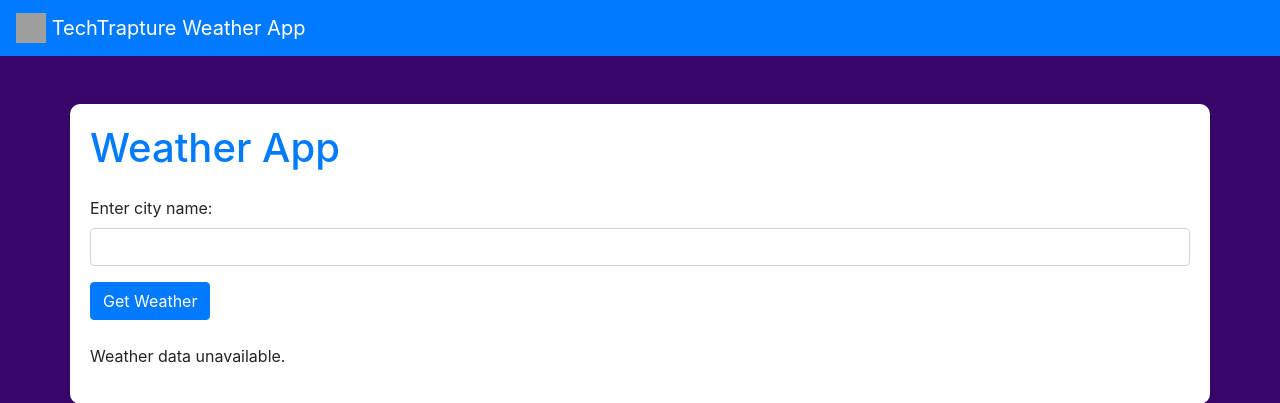
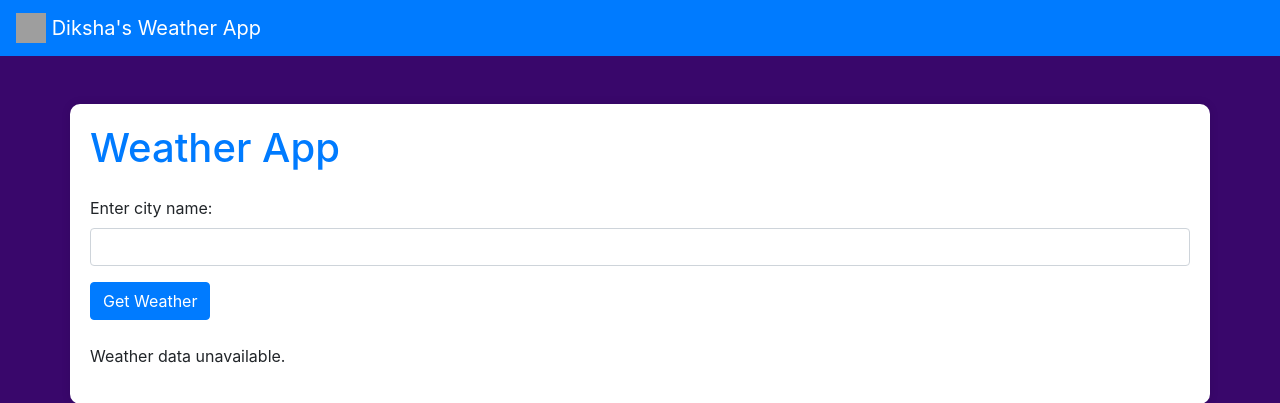
Before and after one commit to dikshaparulekar/cloud_project, a Flask app: page / in a window 1280 px wide. Shown: the top 403 px of the page. Run offline with Flask 2, Linux system fonts and the light colour scheme; some libraries are stand-ins or nearby versions; grey boxes are pictures that could not be loaded.

Commit message:
Update index.html

```diff
--- a/templates/index.html
+++ b/templates/index.html
@@ -31,7 +31,7 @@
     <nav class="navbar navbar-fixed-top navbar-expand-lg navbar-dark bg-primary">
         <a class="navbar-brand" href="#">
             <img src="https://storage.googleapis.com/bkt-static-tt/logo.png" width="30" height="30" class="d-inline-block align-top" alt="">
-             TechTrapture Weather App
+             Diksha's Weather App
         </a>
     </nav>
 
```
